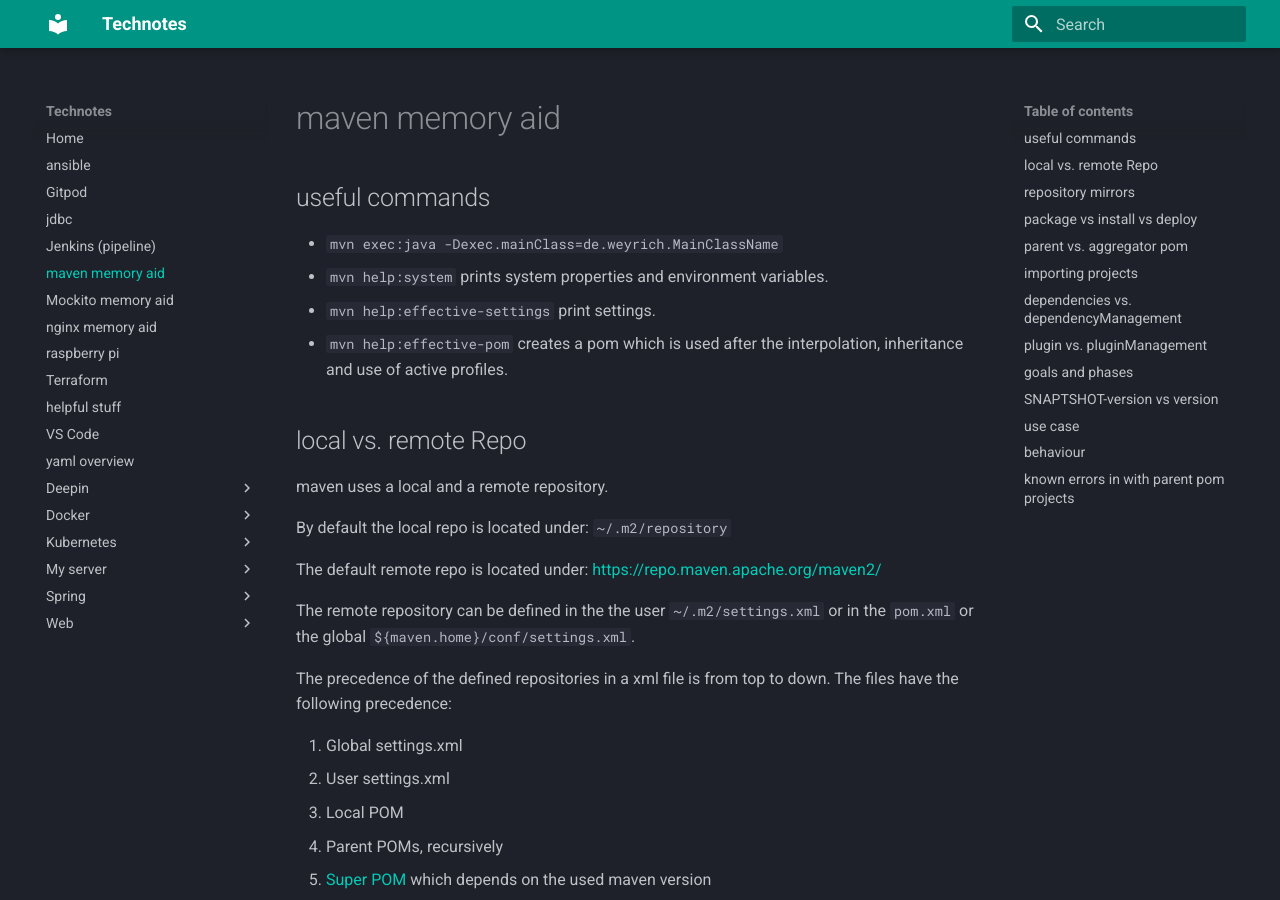
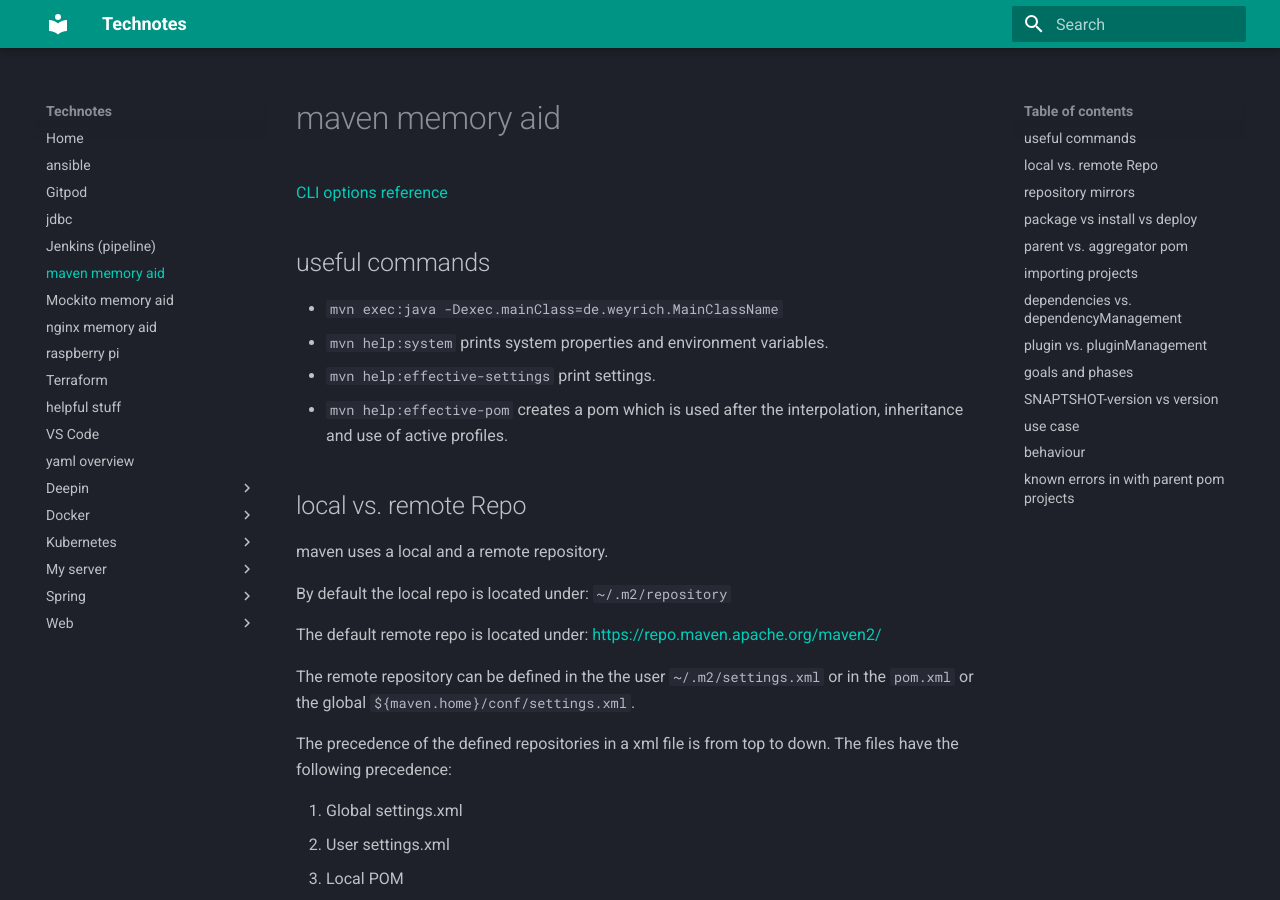
Before and after one commit to organicaudio/useful-code-snippets2, an MkDocs documentation site: the page built from docs/maven-memory-aid.md, in a window 1280 px wide and 900 px high. Built offline with MkDocs 1.6.1 and Material for MkDocs 9.7.7, drawn with Linux system fonts in a browser that asks for light colours.

Commit message:
link to mvn cli arguments

```diff
--- a/docs/maven-memory-aid.md
+++ b/docs/maven-memory-aid.md
@@ -1,4 +1,6 @@
 # maven memory aid
+
+[CLI options reference](https://maven.apache.org/ref/3.1.0/maven-embedder/cli.html)
 
 ## useful commands
 
```
